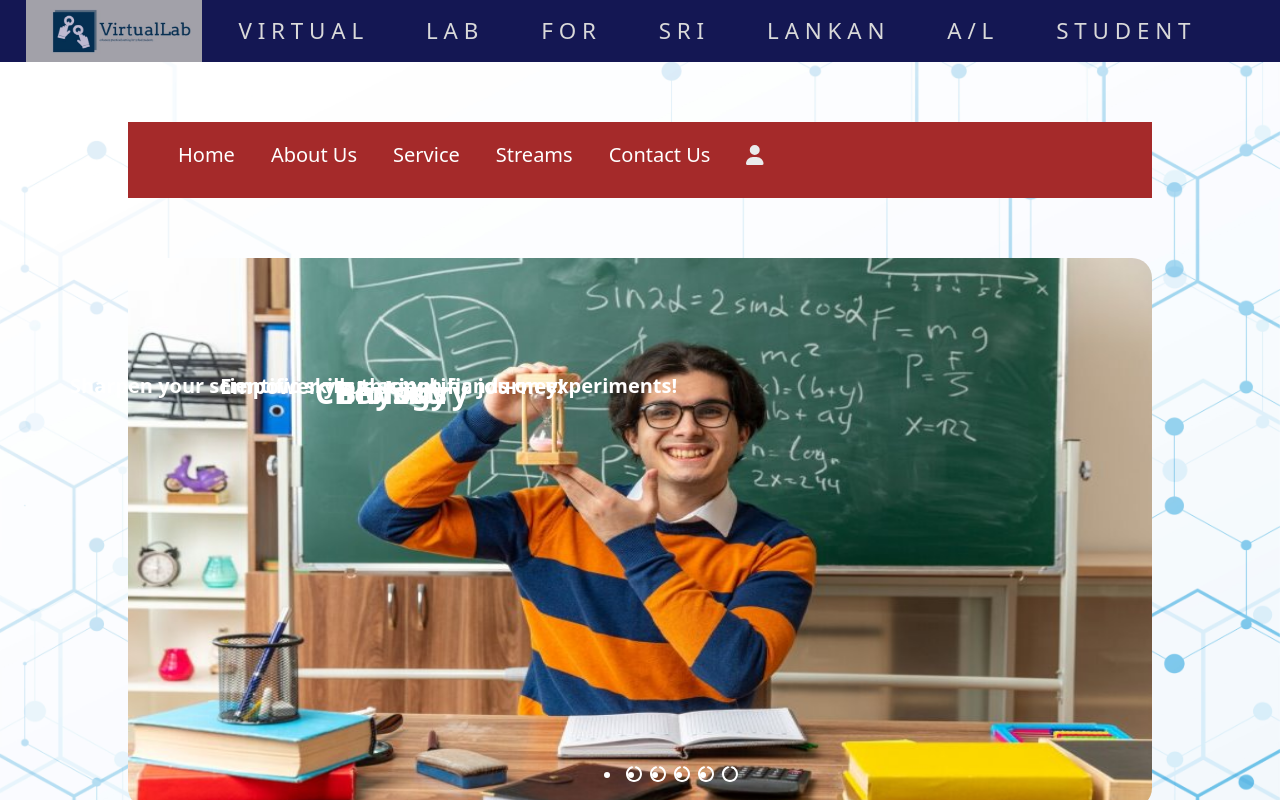
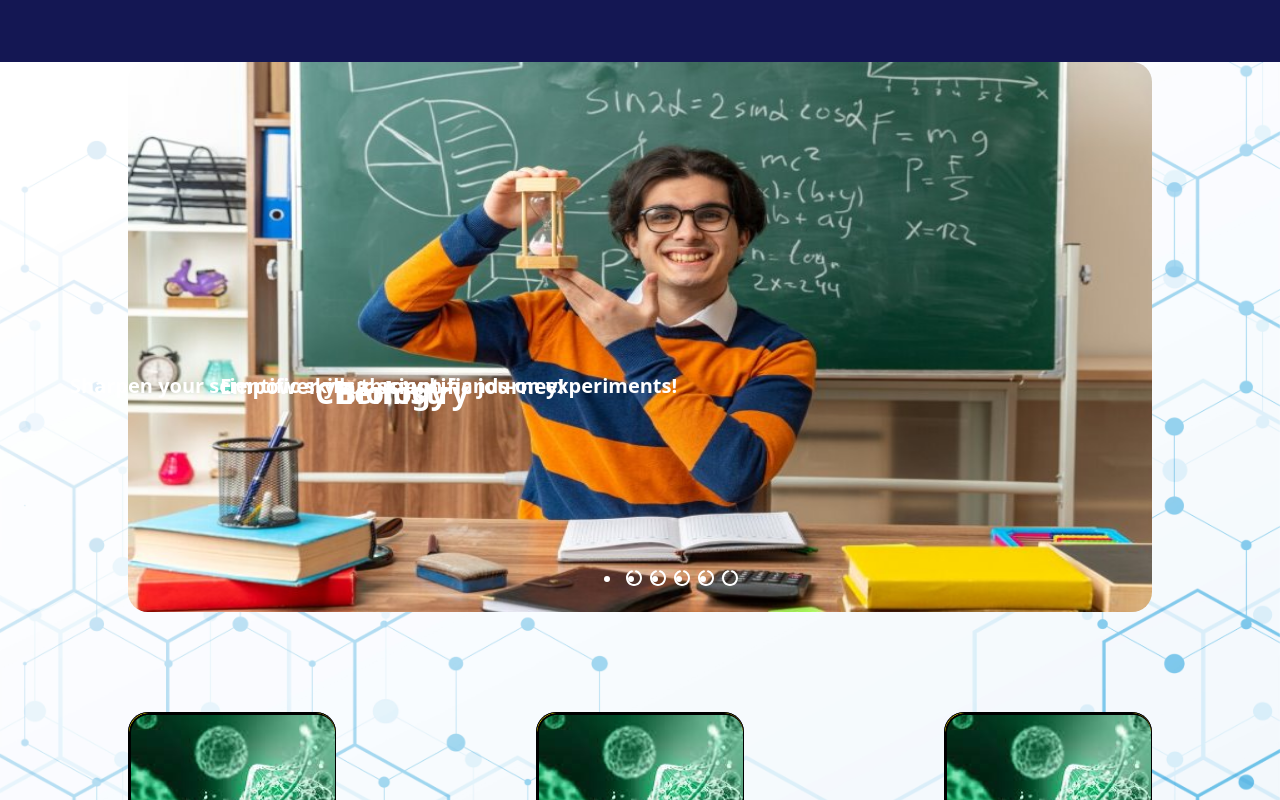
Before and after one commit to Yugeshini16/Capstone-Project-VirtualLab, a React (Create React App) app in the folder frontend/: page /Subjects in a window 1280 px wide. Shown: the top 800 px of the page. Built offline with nearby package versions, Linux system fonts and the light colour scheme.

Commit message:
Removed navbar2 & paragraph in the subject navi page, modified the title'physics'

```diff
--- a/frontend/src/components/SubjectCom/HeadingPart.js
+++ b/frontend/src/components/SubjectCom/HeadingPart.js
@@ -3,15 +3,6 @@ function HeadingPart() {
     return (
         <>
         <div className="headingTitle">
-            <img src="pictures/VirtualLab Logo.png" width="202px" height="62px"></img>
-            <p>V I R T U A L  </p>
-           <p> L A B</p>
-            <p>F O R</p>
-            <p>S R I </p>
-            <p>L A N K A N</p>
-            <p>A / L</p>
-            <p>S T U D E N T</p>
-            <p></p>
         </div>
         </>
     );
--- a/frontend/src/components/SubjectCom/Nav2.js
+++ b/frontend/src/components/SubjectCom/Nav2.js
@@ -18,6 +18,7 @@ function Nav2() {
             <li><FontAwesomeIcon icon={faUser} /></li>
           </ul>
         </div>
+
         </div>
         </>
      );
--- a/frontend/src/components/SubjectCom/SubjectBox2.js
+++ b/frontend/src/components/SubjectCom/SubjectBox2.js
@@ -3,10 +3,12 @@ function SubjectBox2() {
     return (
         <>
         <div className="SubjectBox">
+
             <div className="SubjectPic">
                 <img src="pictures/Subpic.png" id="image-cover" />
             </div>
-            <h1>Physics</h1>
+
+            <h2>Physics</h2>
 
         </div>
         </>
--- a/frontend/src/components/pages/SubjectNavigation.js
+++ b/frontend/src/components/pages/SubjectNavigation.js
@@ -2,7 +2,6 @@ import BeforeLastBox from '../SubjectCom/BeforeLastBox';
 import DisplayBoX from '../SubjectCom/DisplayBox';
 import HeadingPart from '../SubjectCom/HeadingPart';
 import LastBox from '../SubjectCom/LastBox';
-import Nav2 from '../SubjectCom/Nav2';
 import SubjectBox from '../SubjectCom/SubjectBox';
 import SubjectBox1 from '../SubjectCom/SubjectBox1';
 import SubjectBox2 from '../SubjectCom/SubjectBox2';
@@ -11,13 +10,11 @@ function SubjectNavigation() {
     return (
         <>
         <div className="subNavContainer">
+
             <div className="note">
                 <HeadingPart></HeadingPart>
+            </div>
 
-           </div>
-          <div className="FirstSec">
-            <Nav2></Nav2>
-          </div>
             <div className="SecondSec">
                 <DisplayBoX></DisplayBoX>
             </div>
@@ -27,13 +24,14 @@ function SubjectNavigation() {
                 <SubjectBox1></SubjectBox1>
                 <SubjectBox2></SubjectBox2>
             </div>
+
             <div className="ThirdSec">
                 <BeforeLastBox></BeforeLastBox>
             </div>
+
             <div className="LastSec">
                 <LastBox></LastBox>
             </div>
-
 
          </div>
 
```
Also changed, not shown: frontend/public/pictures/SubjectNavi_physics.jpg (added). Lines whose indentation alone changed are shown as unchanged.
